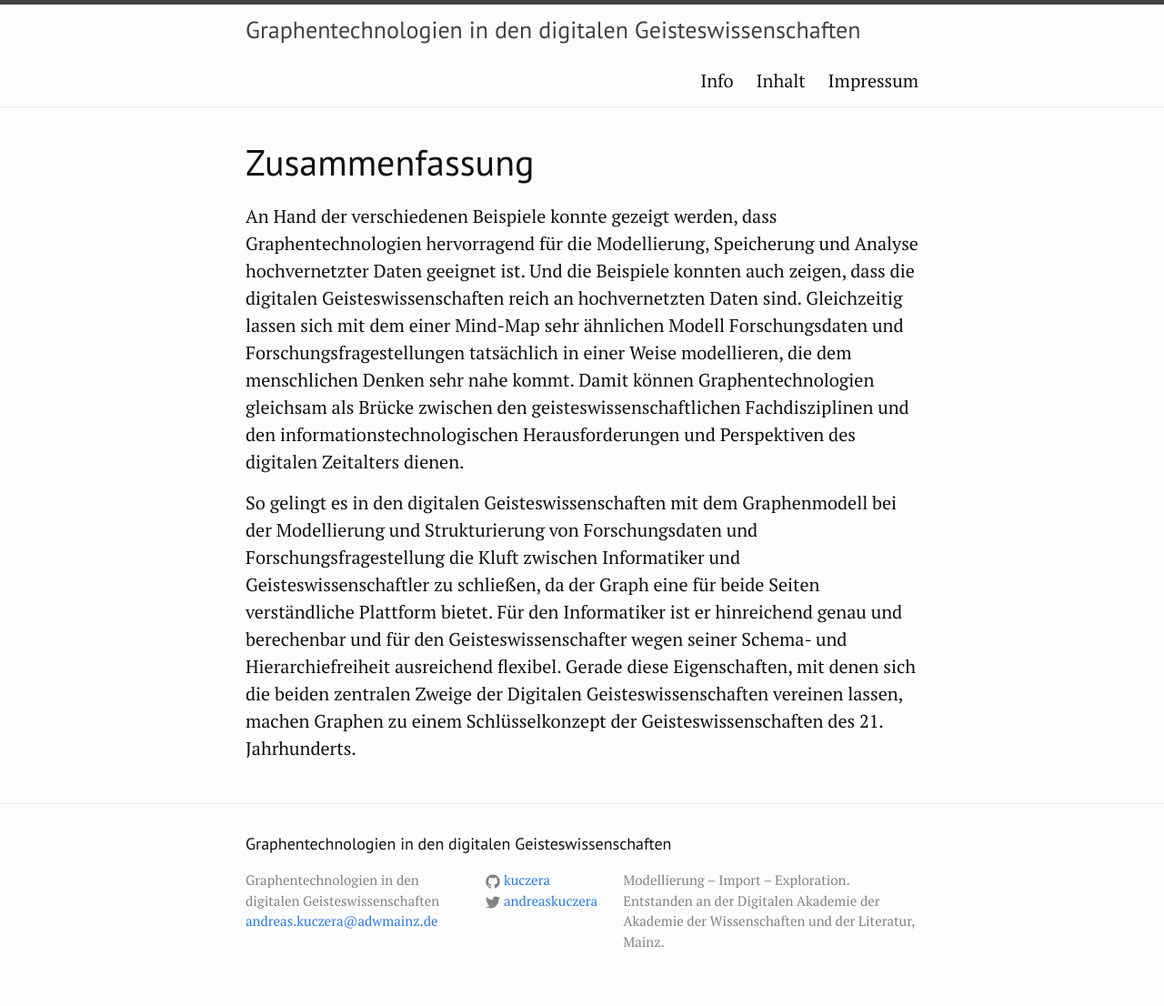
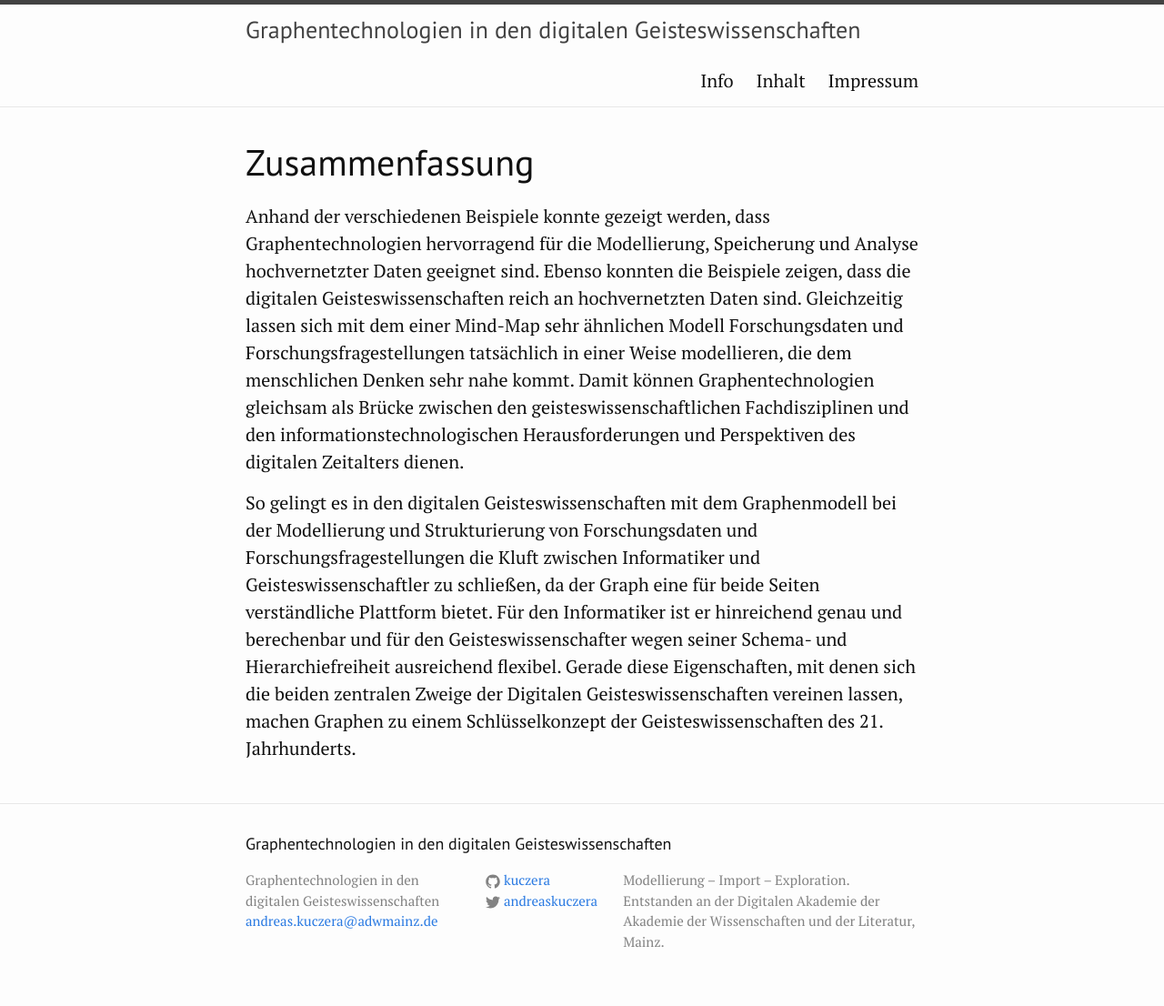
Before and after one commit to kuczera/Graphentechnologien, a Jekyll site: the page built from docs/90_Zusammenfassung.md, in a window 1280 px wide. Shown: the whole page at 91% size. Built offline with Jekyll 4.4.1, drawn with Linux system fonts in a browser that asks for light colours.

Commit message:
Tippfehler korrigiert

```diff
--- a/docs/90_Zusammenfassung.md
+++ b/docs/90_Zusammenfassung.md
@@ -7,6 +7,6 @@ contents: true
 
 # Zusammenfassung
 
-An Hand der verschiedenen Beispiele konnte gezeigt werden, dass Graphentechnologien hervorragend für die Modellierung, Speicherung und Analyse hochvernetzter Daten geeignet ist. Und die Beispiele konnten auch zeigen, dass die digitalen Geisteswissenschaften reich an hochvernetzten Daten sind. Gleichzeitig lassen sich mit dem einer Mind-Map sehr ähnlichen Modell Forschungsdaten und Forschungsfragestellungen tatsächlich in einer Weise modellieren, die dem menschlichen Denken sehr nahe kommt. Damit können Graphentechnologien gleichsam als Brücke zwischen den geisteswissenschaftlichen Fachdisziplinen und den informationstechnologischen Herausforderungen und Perspektiven des digitalen Zeitalters dienen.
+Anhand der verschiedenen Beispiele konnte gezeigt werden, dass Graphentechnologien hervorragend für die Modellierung, Speicherung und Analyse hochvernetzter Daten geeignet sind. Ebenso konnten die Beispiele zeigen, dass die digitalen Geisteswissenschaften reich an hochvernetzten Daten sind. Gleichzeitig lassen sich mit dem einer Mind-Map sehr ähnlichen Modell Forschungsdaten und Forschungsfragestellungen tatsächlich in einer Weise modellieren, die dem menschlichen Denken sehr nahe kommt. Damit können Graphentechnologien gleichsam als Brücke zwischen den geisteswissenschaftlichen Fachdisziplinen und den informationstechnologischen Herausforderungen und Perspektiven des digitalen Zeitalters dienen.
 
-So gelingt es in den digitalen Geisteswissenschaften mit dem Graphenmodell bei der Modellierung und Strukturierung von Forschungsdaten und Forschungsfragestellung die Kluft zwischen Informatiker und Geisteswissenschaftler zu schließen, da der Graph eine für beide Seiten verständliche Plattform bietet. Für den Informatiker ist er hinreichend genau und berechenbar und für den Geisteswissenschafter wegen seiner Schema- und Hierarchiefreiheit ausreichend flexibel. Gerade diese Eigenschaften, mit denen sich die beiden zentralen Zweige der Digitalen Geisteswissenschaften vereinen lassen, machen Graphen zu einem Schlüsselkonzept der Geisteswissenschaften des 21. Jahrhunderts.
+So gelingt es in den digitalen Geisteswissenschaften mit dem Graphenmodell bei der Modellierung und Strukturierung von Forschungsdaten und Forschungsfragestellungen die Kluft zwischen Informatiker und Geisteswissenschaftler zu schließen, da der Graph eine für beide Seiten verständliche Plattform bietet. Für den Informatiker ist er hinreichend genau und berechenbar und für den Geisteswissenschafter wegen seiner Schema- und Hierarchiefreiheit ausreichend flexibel. Gerade diese Eigenschaften, mit denen sich die beiden zentralen Zweige der Digitalen Geisteswissenschaften vereinen lassen, machen Graphen zu einem Schlüsselkonzept der Geisteswissenschaften des 21. Jahrhunderts.
```
